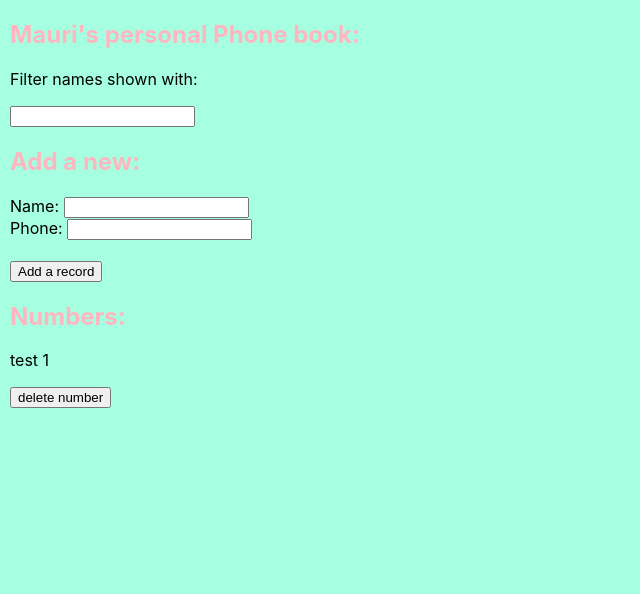
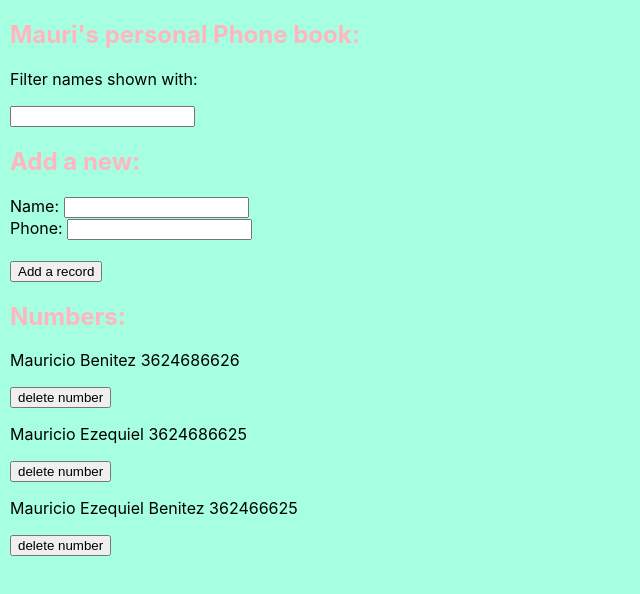
Before and after one commit to maurirlz/Full-Stack-Open-2020, a React (Create React App) app in the folder part2/exercises/the-phonebook/: page / in a window 1280 px wide. Shown: the top 594 px of the page, without its empty margins (0-640 px from the left). Built offline with nearby package versions, Linux system fonts and the light colour scheme; data requests are answered from the project's data file.

Commit message:
Bugfixing in part2, Starting part3

```diff
--- a/part2/exercises/the-phonebook/db.json
+++ b/part2/exercises/the-phonebook/db.json
@@ -1,9 +1,19 @@
 {
   "persons": [
     {
-      "name": "test",
-      "phone": "1",
-      "id": 1
+      "name": "Mauricio Benitez",
+      "phone": "3624686626",
+      "id": 2
+    },
+    {
+      "name": "Mauricio Ezequiel",
+      "phone": "3624686625",
+      "id": 3
+    },
+    {
+      "name": "Mauricio Ezequiel Benitez",
+      "phone": "362466625",
+      "id": 4
     }
   ]
 }
--- a/part2/exercises/the-phonebook/src/components/Phonebook.js
+++ b/part2/exercises/the-phonebook/src/components/Phonebook.js
@@ -103,9 +103,8 @@ const Phonebook = () => {
             .deletedItem(id).then(r => {
             if (r.status === 200) {
                 setPersons(persons.filter(person => person.id !== id));
-                setSuccessfulDeleteMessage(
-                    `Person successfully deleted.`
-                ).
+                setSuccessfulDeleteMessage(`Person successfully deleted.`)
+
                 setTimeout(() => {
                     setSuccessfulDeleteMessage(null);
                 }, 3000);
```
